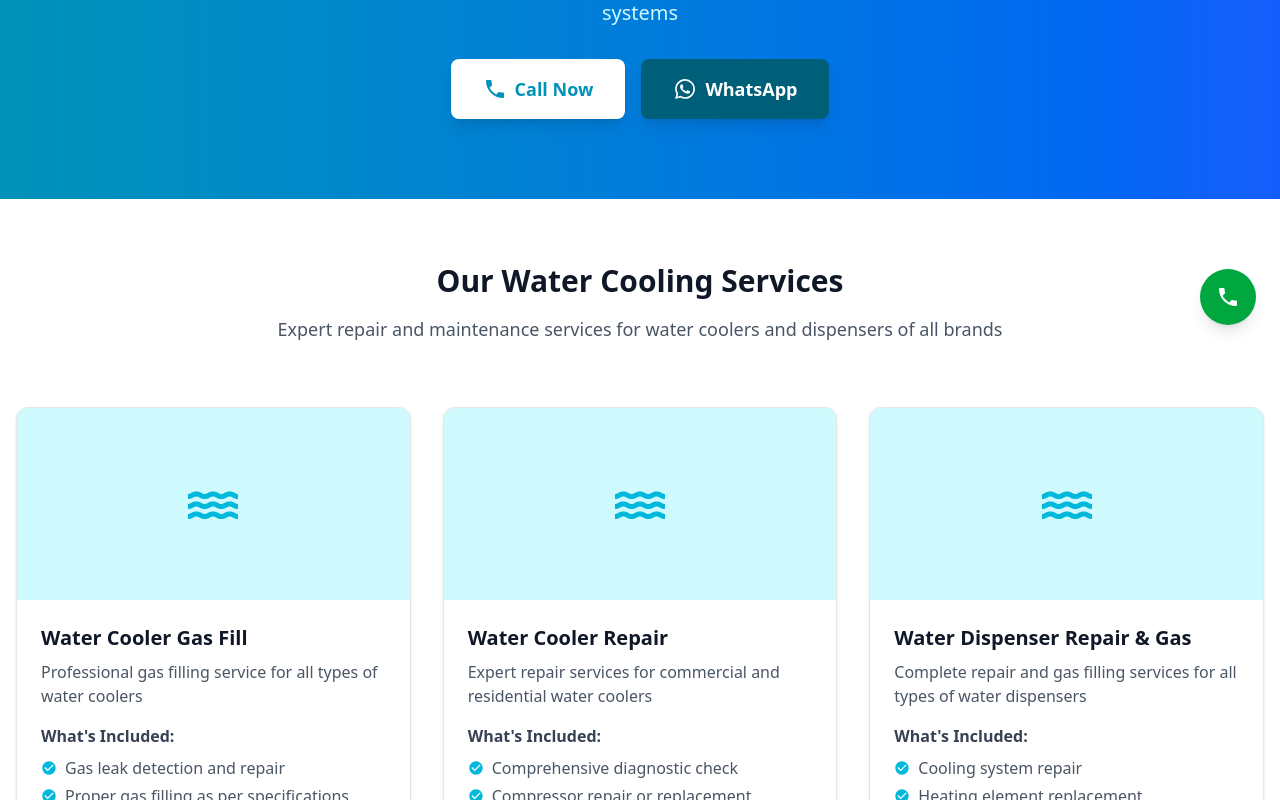
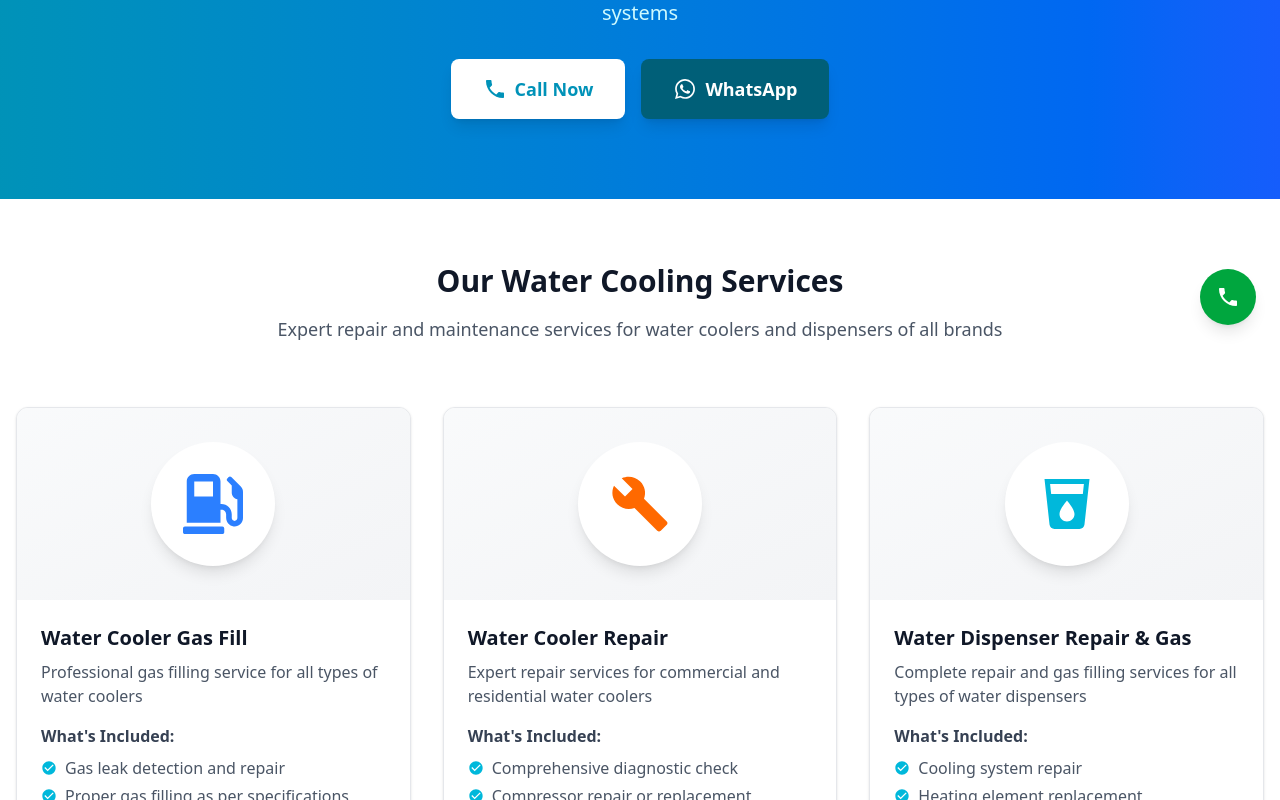
Before and after one commit to fidayws/delhi-ac, a React (Vite) app: page /services/water-services in a window 1280 px wide. Shown: the part 451-1251 px from the top of the page. Built offline with nearby package versions, Linux system fonts and the light colour scheme.

Commit message:
updated header and services

```diff
--- a/src/pages/services/ACServices.jsx
+++ b/src/pages/services/ACServices.jsx
@@ -1,6 +1,19 @@
 import React from 'react';
 import { Link } from 'react-router-dom';
-import { MdAcUnit, MdArrowForward, MdCheckCircle, MdPhone, MdWhatsapp } from 'react-icons/md';
+import {
+  MdAcUnit,
+  MdArrowForward,
+  MdCheckCircle,
+  MdPhone,
+  MdWhatsapp,
+  MdBuild,
+  MdSettings,
+  MdInstallDesktop,
+  MdHandyman,
+  MdCalendarToday,
+  MdInventory
+} from 'react-icons/md';
+import { FaTools, FaGasPump } from 'react-icons/fa';
 import SEO from '../../components/SEO';
 
 const ACServices = () => {
@@ -18,6 +31,8 @@ const ACServices = () => {
       ],
       price: 'Starting at ₹599',
       image: 'https://res.cloudinary.com/dw1sh368y/image/upload/v1753697986/12516_tz7o9a.jpg',
+      icon: MdAcUnit,
+      iconColor: 'text-blue-500',
       path: '/services/ac-service'
     },
     {
@@ -32,7 +47,8 @@ const ACServices = () => {
         'Cooling efficiency optimization'
       ],
       price: 'Starting at ₹1200',
-      image: '/images/ac-gas-fill.jpg',
+      icon: FaGasPump,
+      iconColor: 'text-green-500',
       path: '/services/ac-gas-fill'
     },
     {
@@ -47,7 +63,8 @@ const ACServices = () => {
         'Post-installation performance check'
       ],
       price: 'Starting at ₹1500',
-      image: '/images/ac-fitting.jpg',
+      icon: MdInstallDesktop,
+      iconColor: 'text-purple-500',
       path: '/services/ac-fitting'
     },
     {
@@ -62,7 +79,8 @@ const ACServices = () => {
         'Warranty on repairs'
       ],
       price: 'Starting at ₹499',
-      image: '/images/ac-repair.jpg',
+      icon: MdBuild,
+      iconColor: 'text-orange-500',
       path: '/services/ac-repair'
     },
     {
@@ -77,7 +95,8 @@ const ACServices = () => {
         'User operation guidance'
       ],
       price: 'Starting at ₹2000',
-      image: '/images/ac-installation.jpg',
+      icon: MdHandyman,
+      iconColor: 'text-indigo-500',
       path: '/services/ac-installation'
     },
     {
@@ -92,7 +111,8 @@ const ACServices = () => {
         'Preventative maintenance'
       ],
       price: 'Starting at ₹799',
-      image: '/images/ac-maintenance.jpg',
+      icon: MdSettings,
+      iconColor: 'text-yellow-500',
       path: '/services/ac-maintenance'
     },
     {
@@ -107,7 +127,8 @@ const ACServices = () => {
         'Preventative maintenance plan'
       ],
       price: 'Starting at ₹3999/year',
-      image: '/images/amc-services.jpg',
+      icon: MdCalendarToday,
+      iconColor: 'text-red-500',
       path: '/services/amc-services'
     },
     {
@@ -122,7 +143,8 @@ const ACServices = () => {
         'Professional installation available'
       ],
       price: 'Varies by part',
-      image: '/images/ac-parts.jpg',
+      icon: MdInventory,
+      iconColor: 'text-teal-500',
       path: '/services/ac-parts'
     }
   ];
@@ -237,20 +259,20 @@ const ACServices = () => {
                 key={service.id}
                 className="bg-white rounded-xl shadow-sm border border-gray-200 hover:shadow-lg transition-all overflow-hidden"
               >
-                 <div className="h-48 bg-gray-200 relative overflow-hidden">
+                <div className="h-48 bg-gradient-to-br from-gray-50 to-gray-100 relative overflow-hidden">
+                  {service.image && service.id === 'ac-service' ? (
                     <img
                       src={service.image}
                       alt={service.name}
                       className="w-full h-full object-cover"
-                    onError={(e) => {
-                      // Fallback to icon if image fails to load
-                      e.target.style.display = 'none';
-                      e.target.nextSibling.style.display = 'flex';
-                    }}
                     />
-                  <div className="absolute inset-0 flex items-center justify-center bg-blue-100" style={{display: 'none'}}>
-                    <MdAcUnit size={60} className="text-blue-500" />
+                  ) : (
+                    <div className="absolute inset-0 flex items-center justify-center">
+                      <div className="bg-white rounded-full p-8 shadow-lg">
+                        <service.icon size={60} className={service.iconColor} />
                       </div>
+                    </div>
+                  )}
                 </div>
                 <div className="p-6">
                   <h3 className="text-xl font-bold text-gray-900 mb-2">{service.name}</h3>
--- a/src/pages/services/KitchenServices.jsx
+++ b/src/pages/services/KitchenServices.jsx
@@ -1,6 +1,15 @@
 import React from 'react';
 import { Link } from 'react-router-dom';
-import { MdArrowForward, MdCheckCircle, MdPhone, MdWhatsapp, MdKitchen, MdOutlineKitchen } from 'react-icons/md';
+import {
+  MdArrowForward,
+  MdCheckCircle,
+  MdPhone,
+  MdWhatsapp,
+  MdKitchen,
+  MdOutlineKitchen,
+  MdMicrowave
+} from 'react-icons/md';
+import { FaFire } from 'react-icons/fa';
 import SEO from '../../components/SEO';
 
 const KitchenServices = () => {
@@ -17,7 +26,8 @@ const KitchenServices = () => {
         'Gas system troubleshooting'
       ],
       price: 'Starting at ₹599',
-      image: '/images/oven-repair.jpg',
+      icon: FaFire,
+      iconColor: 'text-red-500',
       path: '/services/oven-repair'
     },
     {
@@ -32,7 +42,8 @@ const KitchenServices = () => {
         'Power supply repair'
       ],
       price: 'Starting at ₹499',
-      image: '/images/microwave-repair.jpg',
+      icon: MdMicrowave,
+      iconColor: 'text-orange-500',
       path: '/services/microwave-repair'
     }
   ];
@@ -147,10 +158,11 @@ const KitchenServices = () => {
                 key={service.id}
                 className="bg-white rounded-xl shadow-sm border border-gray-200 hover:shadow-lg transition-all overflow-hidden"
               >
-                <div className="h-48 bg-gray-200 relative">
-                  {/* This would be replaced with actual images */}
-                  <div className="absolute inset-0 flex items-center justify-center bg-orange-100">
-                    <MdOutlineKitchen size={60} className="text-orange-500" />
+                <div className="h-48 bg-gradient-to-br from-gray-50 to-gray-100 relative overflow-hidden">
+                  <div className="absolute inset-0 flex items-center justify-center">
+                    <div className="bg-white rounded-full p-8 shadow-lg">
+                      <service.icon size={60} className={service.iconColor} />
+                    </div>
                   </div>
                 </div>
                 <div className="p-6">
--- a/src/pages/services/RefrigeratorServices.jsx
+++ b/src/pages/services/RefrigeratorServices.jsx
@@ -1,7 +1,14 @@
 import React from 'react';
 import { Link } from 'react-router-dom';
-import { MdArrowForward, MdCheckCircle, MdPhone, MdWhatsapp } from 'react-icons/md';
-import { FaTemperatureHigh } from 'react-icons/fa';
+import {
+  MdArrowForward,
+  MdCheckCircle,
+  MdPhone,
+  MdWhatsapp,
+  MdBuild,
+  MdThermostat
+} from 'react-icons/md';
+import { FaTemperatureHigh, FaSnowflake, FaGasPump } from 'react-icons/fa';
 import SEO from '../../components/SEO';
 
 const RefrigeratorServices = () => {
@@ -18,7 +25,8 @@ const RefrigeratorServices = () => {
         'Performance optimization'
       ],
       price: 'Starting at ₹499',
-      image: '/images/fridge-repair.jpg',
+      icon: MdBuild,
+      iconColor: 'text-blue-500',
       path: '/services/fridge-repair'
     },
     {
@@ -33,7 +41,8 @@ const RefrigeratorServices = () => {
         'Cooling efficiency check'
       ],
       price: 'Starting at ₹1200',
-      image: '/images/refrigerator-gas.jpg',
+      icon: FaGasPump,
+      iconColor: 'text-cyan-500',
       path: '/services/refrigerator-gas'
     },
     {
@@ -48,11 +57,11 @@ const RefrigeratorServices = () => {
         'Complete performance tuning'
       ],
       price: 'Starting at ₹599',
-      image: '/images/refrigerator-repair.jpg',
+      icon: FaSnowflake,
+      iconColor: 'text-green-500',
       path: '/services/refrigerator-repair'
     }
   ];
-
   const brands = [
     'LG', 'Samsung', 'Whirlpool', 'Godrej', 'Haier',
     'Bosch', 'Electrolux', 'Panasonic', 'Hitachi', 'Kelvinator'
@@ -163,10 +172,11 @@ const RefrigeratorServices = () => {
                 key={service.id}
                 className="bg-white rounded-xl shadow-sm border border-gray-200 hover:shadow-lg transition-all overflow-hidden"
               >
-                <div className="h-48 bg-gray-200 relative">
-                  {/* This would be replaced with actual images */}
-                  <div className="absolute inset-0 flex items-center justify-center bg-green-100">
-                    <FaTemperatureHigh size={60} className="text-green-500" />
+                <div className="h-48 bg-gradient-to-br from-gray-50 to-gray-100 relative overflow-hidden">
+                  <div className="absolute inset-0 flex items-center justify-center">
+                    <div className="bg-white rounded-full p-8 shadow-lg">
+                      <service.icon size={60} className={service.iconColor} />
+                    </div>
                   </div>
                 </div>
                 <div className="p-6">
--- a/src/pages/services/WashingMachineService.jsx
+++ b/src/pages/services/WashingMachineService.jsx
@@ -1,6 +1,14 @@
 import React from 'react';
 import { Link } from 'react-router-dom';
-import { MdArrowForward, MdCheckCircle, MdPhone, MdWhatsapp, MdLocalLaundryService } from 'react-icons/md';
+import {
+  MdArrowForward,
+  MdCheckCircle,
+  MdPhone,
+  MdWhatsapp,
+  MdLocalLaundryService,
+  MdSettings
+} from 'react-icons/md';
+import { GiWashingMachine } from 'react-icons/gi';
 import SEO from '../../components/SEO';
 
 const WashingMachineServices = () => {
@@ -17,7 +25,8 @@ const WashingMachineServices = () => {
         'Complete mechanical overhaul'
       ],
       price: 'Starting at ₹499',
-      image: '/images/semi-washing-machine.jpg',
+      icon: MdSettings,
+      iconColor: 'text-purple-500',
       path: '/services/semi-washing-machine'
     },
     {
@@ -32,7 +41,8 @@ const WashingMachineServices = () => {
         'Water inlet and drain pump repair'
       ],
       price: 'Starting at ₹699',
-      image: '/images/automatic-washing-machine.jpg',
+      icon: GiWashingMachine,
+      iconColor: 'text-indigo-500',
       path: '/services/automatic-washing-machine'
     }
   ];
@@ -147,10 +157,11 @@ const WashingMachineServices = () => {
                 key={service.id}
                 className="bg-white rounded-xl shadow-sm border border-gray-200 hover:shadow-lg transition-all overflow-hidden"
               >
-                <div className="h-48 bg-gray-200 relative">
-                  {/* This would be replaced with actual images */}
-                  <div className="absolute inset-0 flex items-center justify-center bg-purple-100">
-                    <MdLocalLaundryService size={60} className="text-purple-500" />
+                <div className="h-48 bg-gradient-to-br from-gray-50 to-gray-100 relative overflow-hidden">
+                  <div className="absolute inset-0 flex items-center justify-center">
+                    <div className="bg-white rounded-full p-8 shadow-lg">
+                      <service.icon size={60} className={service.iconColor} />
+                    </div>
                   </div>
                 </div>
                 <div className="p-6">
--- a/src/pages/services/WaterServices.jsx
+++ b/src/pages/services/WaterServices.jsx
@@ -1,6 +1,17 @@
 import React from 'react';
 import { Link } from 'react-router-dom';
-import { MdArrowForward, MdCheckCircle, MdPhone, MdWhatsapp, MdWaterDrop, MdWater } from 'react-icons/md';
+import {
+  MdArrowForward,
+  MdCheckCircle,
+  MdPhone,
+  MdWhatsapp,
+  MdWaterDrop,
+  MdWater,
+  MdBuild,
+  MdLocalDrink,
+  MdKitchen
+} from 'react-icons/md';
+import { FaGasPump, FaTools } from 'react-icons/fa';
 import SEO from '../../components/SEO';
 
 const WaterServices = () => {
@@ -17,7 +28,8 @@ const WaterServices = () => {
         'Safety inspection'
       ],
       price: 'Starting at ₹999',
-      image: '/images/water-cooler-gas.jpg',
+      icon: FaGasPump,
+      iconColor: 'text-blue-500',
       path: '/services/water-cooler-gas'
     },
     {
@@ -32,7 +44,8 @@ const WaterServices = () => {
         'Complete system optimization'
       ],
       price: 'Starting at ₹499',
-      image: '/images/water-cooler-repair.jpg',
+      icon: MdBuild,
+      iconColor: 'text-orange-500',
       path: '/services/water-cooler-repair'
     },
     {
@@ -47,7 +60,8 @@ const WaterServices = () => {
         'Sanitization and cleaning'
       ],
       price: 'Starting at ₹599',
-      image: '/images/water-dispenser.jpg',
+      icon: MdLocalDrink,
+      iconColor: 'text-cyan-500',
       path: '/services/water-dispenser'
     }
   ];
@@ -162,10 +176,11 @@ const WaterServices = () => {
                 key={service.id}
                 className="bg-white rounded-xl shadow-sm border border-gray-200 hover:shadow-lg transition-all overflow-hidden"
               >
-                <div className="h-48 bg-gray-200 relative">
-                  {/* This would be replaced with actual images */}
-                  <div className="absolute inset-0 flex items-center justify-center bg-cyan-100">
-                    <MdWater size={60} className="text-cyan-500" />
+                <div className="h-48 bg-gradient-to-br from-gray-50 to-gray-100 relative overflow-hidden">
+                  <div className="absolute inset-0 flex items-center justify-center">
+                    <div className="bg-white rounded-full p-8 shadow-lg">
+                      <service.icon size={60} className={service.iconColor} />
+                    </div>
                   </div>
                 </div>
                 <div className="p-6">
```
Also changed, not shown: src/components/Navbar.jsx (+20 -20 lines). Lines whose indentation alone changed are shown as unchanged.
